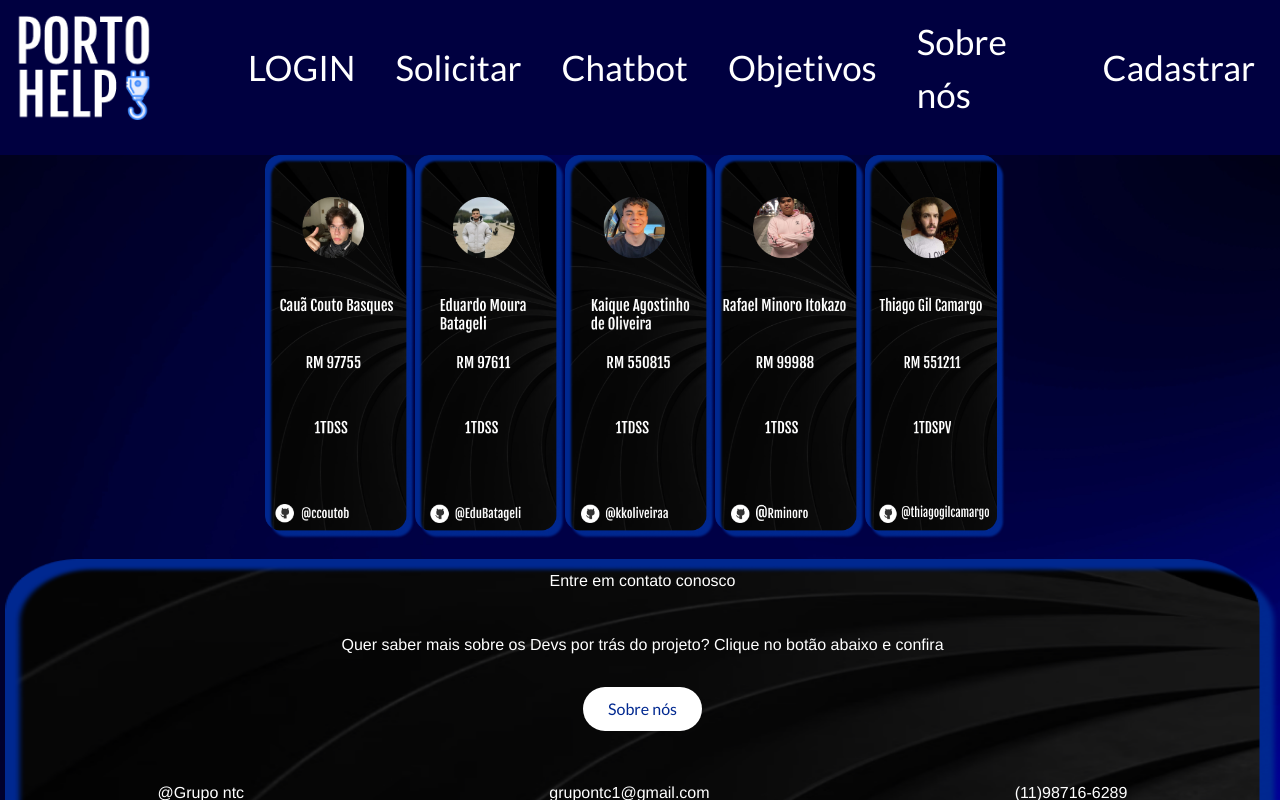
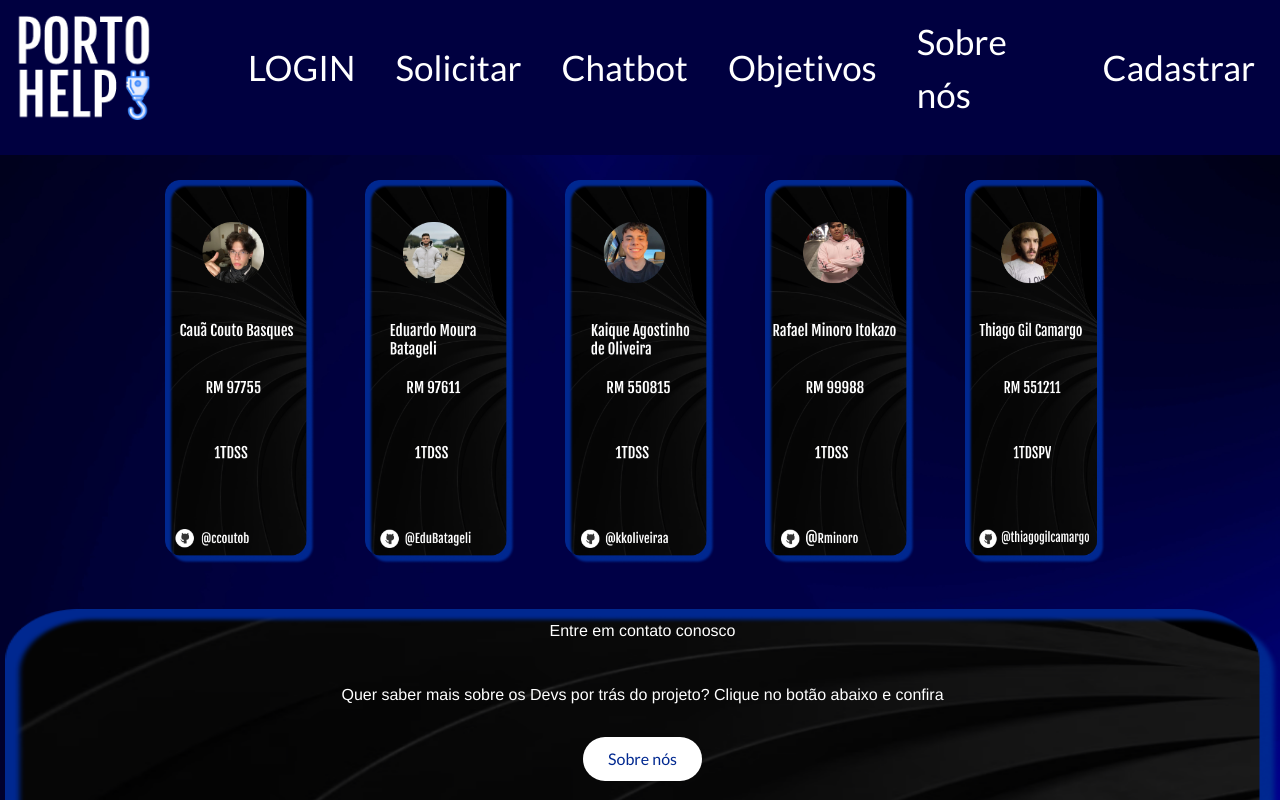
Before and after one commit to kkoliveiraa/Sprint_4_Web, a Next.js app: page /link/sobrenos in a window 1280 px wide. Shown: the top 800 px of the page. Built offline with nearby package versions, Linux system fonts and the light colour scheme.

Commit message:
css class integrantes

```diff
--- a/src/app/link/sobrenos/style.css
+++ b/src/app/link/sobrenos/style.css
@@ -6,3 +6,13 @@ body{
   display: flex;
   justify-content: center;
 }
+
+.integrantes {
+  display:flex;
+  align-items: center;
+  margin-top: 10vh;
+  justify-content:center;
+  margin: 25px;
+
+
+}
```
